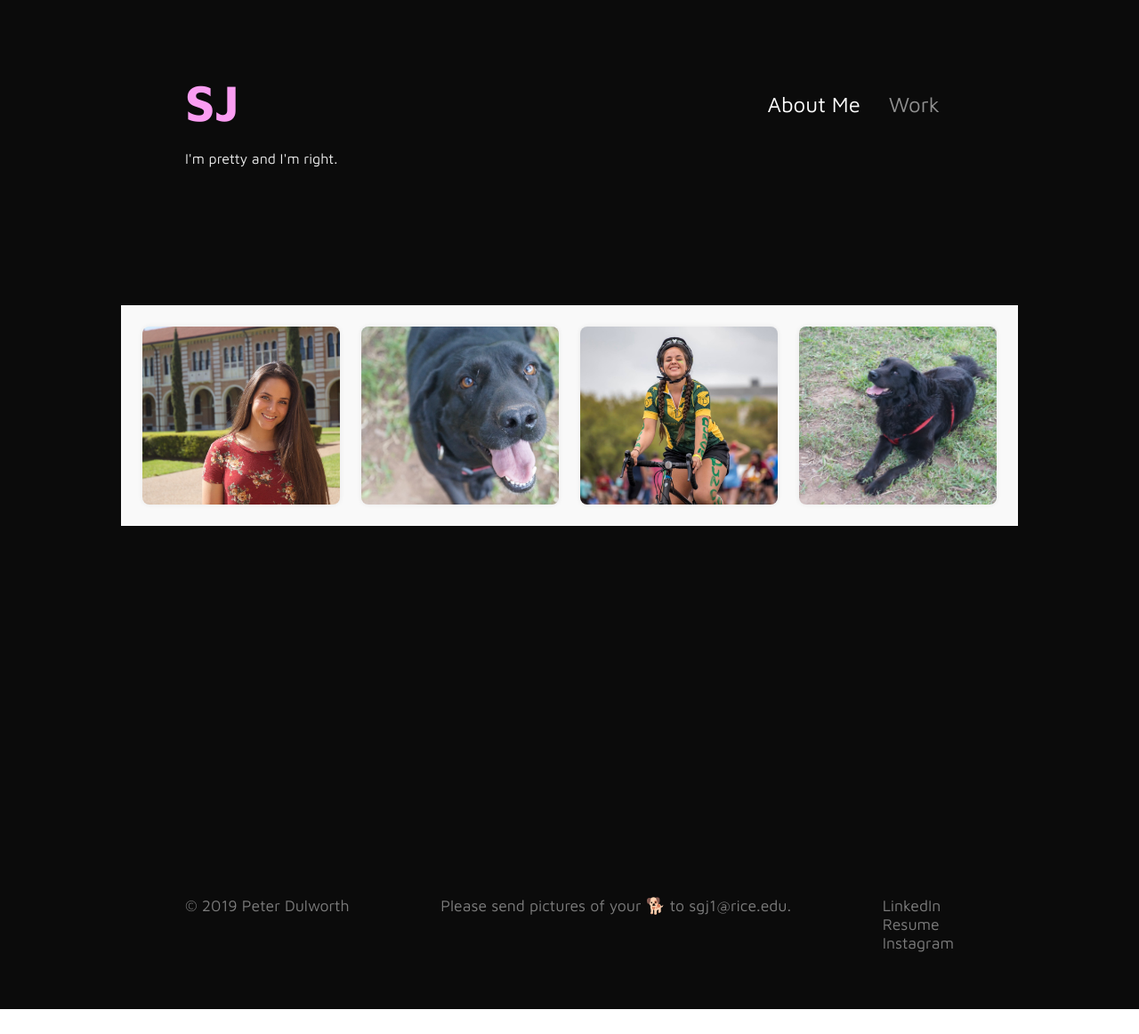
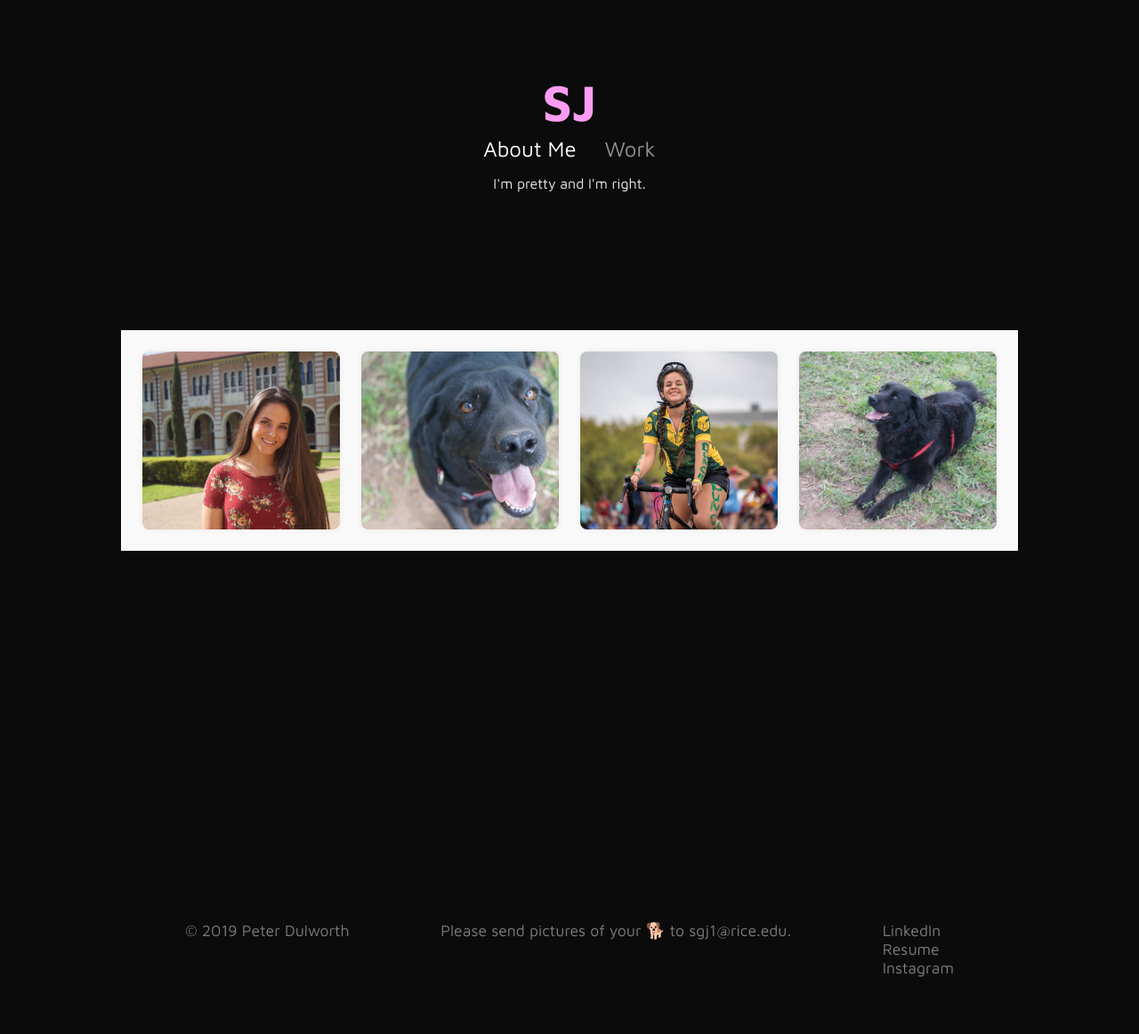
Before and after one commit to PeterDulworth/sophia-jefferson, a React (Create React App) app: page / in a window 1280 px wide. Shown: the whole page at 89% size. Before the commit the page ends 1134 px from the top, so only its background shows below. Built offline with nearby package versions, Linux system fonts and the light colour scheme.

Commit message:
fixed warnings

```diff
--- a/src/components/Footer.js
+++ b/src/components/Footer.js
@@ -1,5 +1,4 @@
 import React from 'react';
-import PropTypes from 'prop-types';
 
 const Footer = () => {
     return (
@@ -8,7 +7,7 @@ const Footer = () => {
                 &copy; 2019 Peter Dulworth
             </div>
             <div className="Footer__contact">
-                Please send pictures of your 🐕 to sgj1@rice.edu.
+                Please send pictures of your <span role="img" aria-label="dog">🐕</span> to sgj1@rice.edu.
             </div>
                 <div className="Footer__social">
                     <a target="_blank" rel="noopener noreferrer" href="https://www.linkedin.com/in/sophia-j-b9097a129/">LinkedIn</a>
@@ -19,8 +18,4 @@ const Footer = () => {
     );
 };
 
-Footer.propTypes = {
-
-};
-
 export default Footer;
--- a/src/components/PolaroidStrip.js
+++ b/src/components/PolaroidStrip.js
@@ -1,5 +1,4 @@
 import React from 'react';
-import PropTypes from 'prop-types';
 import PolaroidImage from './PolaroidImage';
 import SophiaImg from "../imgs/soph.JPG";
 import SillyImg from "../imgs/silly.JPG";
@@ -17,8 +16,4 @@ const PolaroidStrip = () => {
     );
 };
 
-PolaroidStrip.propTypes = {
-
-};
-
 export default PolaroidStrip;
--- a/src/components/WorkItem.js
+++ b/src/components/WorkItem.js
@@ -25,7 +25,10 @@ const WorkItem = ({ src, company, date, position }) => {
 };
 
 WorkItem.propTypes = {
-
+    src: PropTypes.string.isRequired,
+    company: PropTypes.string.isRequired,
+    date: PropTypes.string.isRequired,
+    position: PropTypes.string.isRequired,
 };
 
 export default WorkItem;
--- a/src/pages/AboutMe.js
+++ b/src/pages/AboutMe.js
@@ -1,5 +1,4 @@
 import React from 'react';
-import PropTypes from 'prop-types';
 import Nav from '../components/Nav';
 import PolaroidStrip from '../components/PolaroidStrip';
 import Footer from "../components/Footer";
@@ -17,8 +16,4 @@ const AboutMe = () => {
     );
 };
 
-AboutMe.propTypes = {
-
-};
-
 export default AboutMe;
--- a/src/pages/Work.js
+++ b/src/pages/Work.js
@@ -1,5 +1,4 @@
 import React from 'react';
-import PropTypes from 'prop-types';
 import Nav from '../components/Nav';
 import WorkItem from "../components/WorkItem";
 import InstagramImage from "../imgs/instagram.jpg";
@@ -24,8 +23,4 @@ const Work = () => {
     );
 };
 
-Work.propTypes = {
-
-};
-
 export default Work;
--- a/src/styles/components/Nav.scss
+++ b/src/styles/components/Nav.scss
@@ -1,6 +1,6 @@
 .Nav {
     display: flex;
-    flex-direction: row;
+    flex-direction: column; // TODO choose style
     justify-content: space-between;
     align-items: center;
 
--- a/src/styles/pages/AboutMe.scss
+++ b/src/styles/pages/AboutMe.scss
@@ -10,10 +10,11 @@
   }
 }
 
+// TODO: choose style
 .AboutMe p {
-  @media (max-width: 1000px) {
+  //@media (max-width: 1000px) {
     text-align: center;
-  }
+  //}
 }
 
 .AboutMe__content {
```
